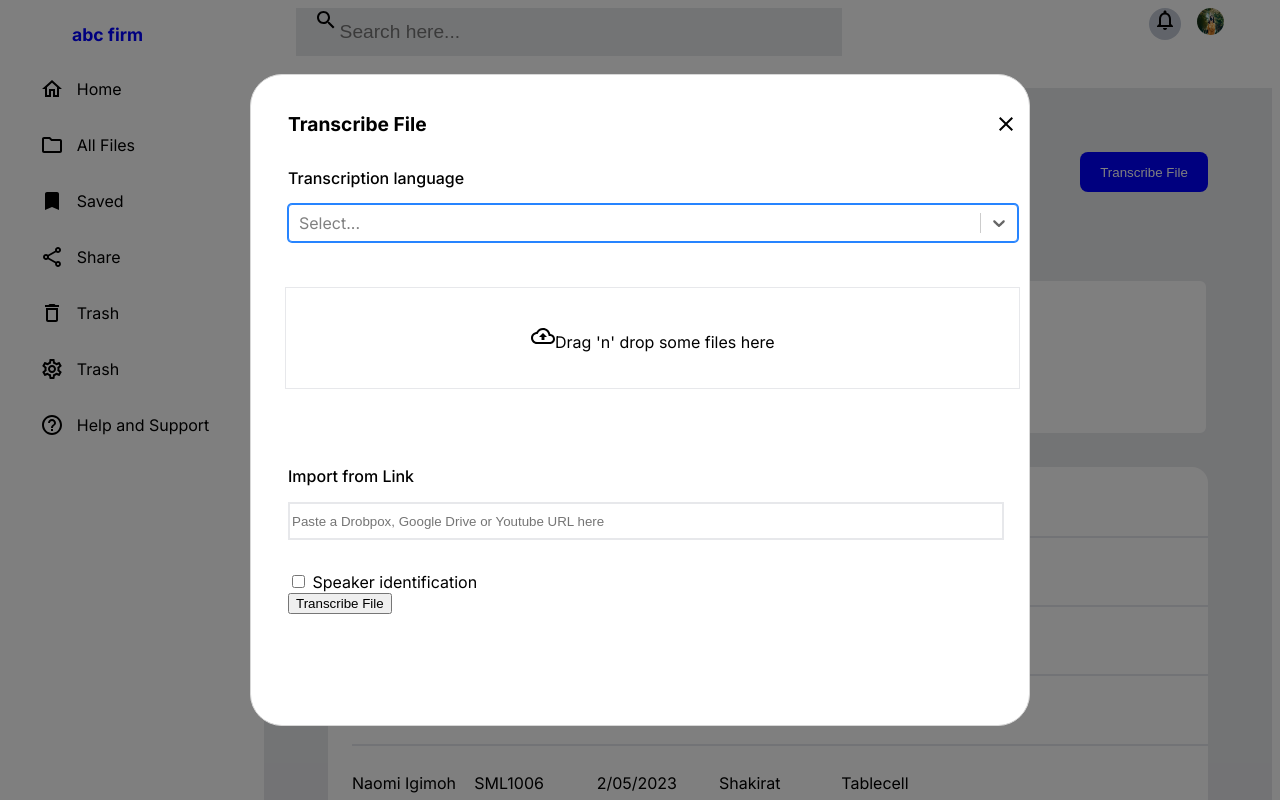
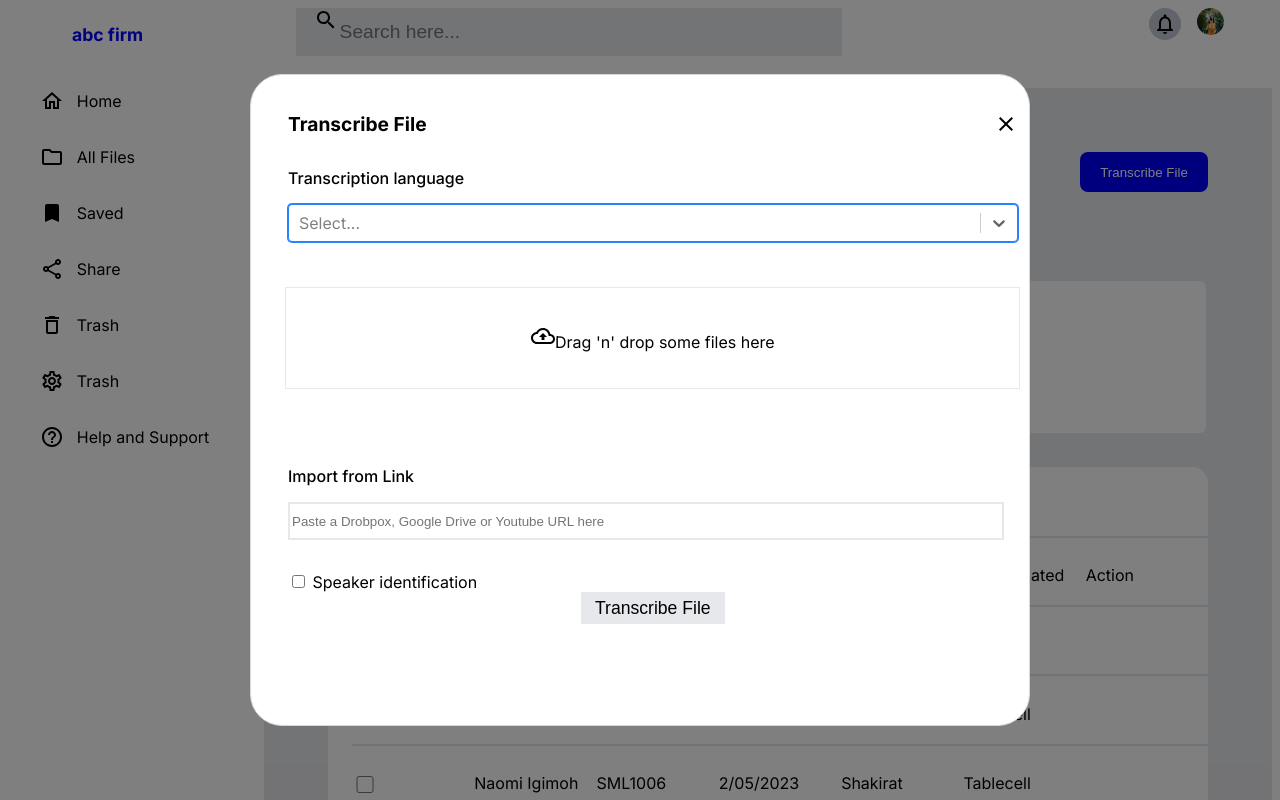
Before and after one commit to I-shika/AssigmnetSayData, a Next.js app: page / in a window 1280 px wide. Both pictures are taken after a click on the button "Transcribe File". Shown: the top 800 px of the page. Built offline with nearby package versions, Linux system fonts and the light colour scheme.

Commit message:
some changes done

```diff
--- a/components/dashboard.js
+++ b/components/dashboard.js
@@ -18,11 +18,12 @@ import Popup from 'reactjs-popup';
 import 'reactjs-popup/dist/index.css';
 import { useDropzone } from "react-dropzone";
 import CloudUploadOutlinedIcon from '@mui/icons-material/CloudUploadOutlined';
-import Dropzone from "./dropzone";
+// import Dropzone from "./dropzone";
 import axios from "axios";
-import Forms from "./form";
-import { Upload } from "@mui/icons-material";
+// import Forms from "./form";
+// import { Upload } from "@mui/icons-material";
 const apiKey = process.env.OPEN_API_URL_KEY;
+const dropboxkey = process.env.DROPBOX_ACCESS_TOKEN
 
 const assembly = axios.create({
   baseURL: "https://api.assemblyai.com/v2",
@@ -41,6 +42,10 @@ const PopupExample = () => (
   </Popup>
 );
 export default function Dashboard() {
+  const [status, setStatus] = useState('');
+  const [fileLink, setFileLink] = useState('');
+  const [assemblyAiApiKey, setAssemblyAiApiKey] = useState(apiKey);
+
   const [searchInput, setSearchInput] = useState("");
   const [language, setLanguage] = useState('');
   const [transcription, setTranscription] = useState(null);
@@ -52,7 +57,48 @@ export default function Dashboard() {
   const closeModal = () => setOpen(false);
   const myDropzone = useDropzone();
 
+  const handleFileChange = (e) => {
+    const file = e.target.files[0];
+    if (file) {
+      uploadFileToDropbox(file);
+    }
+  };
+  const uploadFileToDropbox = (file) => {
+    const dbx = new dropbox.Dropbox({ accessToken: dropboxkey });
 
+    dbx.filesUpload({
+      path: '/' + file.name,
+      contents: file,
+    })
+    .then((response) => {
+      setFileLink(response.result.path_display);
+      setStatus('File uploaded to Dropbox. Ready to transcribe.');
+    })
+    .catch((error) => {
+      console.error('Error uploading file to Dropbox', error);
+      setStatus('Error uploading file to Dropbox. Please try again.');
+    });
+};
+const transcribeFile = async () => {
+  try {
+    const response = await axios.post(
+      'https://api.assemblyai.com/v2/transcript',
+      { audio_url: `https://www.dropbox.com${fileLink}?raw=1` },
+      {
+        headers: {
+          Authorization: assemblyAiApiKey,
+          'Content-Type': 'application/json',
+        },
+      }
+    );
+
+    const transcriptId = response.data.id;
+    setStatus(`Transcription initiated successfully. Transcript ID: ${transcriptId}`);
+  } catch (error) {
+    console.error('Error initiating transcription', error);
+    setStatus('Error initiating transcription. Please try again.');
+  }
+};
   // const [audioFile, setAudioFile] = useState(null);
   // const handleFileChange = (e) => {
   //   const file = e.target.files[0];
@@ -191,14 +237,15 @@ export default function Dashboard() {
             <div>
               <button className="transcribeButton" onClick={() => setOpen(o => !o)} >Transcribe File</button>
               <Popup
-                contentStyle={{ width: '60%', height: '80%', borderRadius: '2rem' }} open={open} closeOnDocumentClick onClose={closeModal} className="popup">
+                contentStyle={{ width: '60%', height: '80%', borderRadius: '2rem' }}
+                open={open} closeOnDocumentClick onClose={closeModal} className="popup">
                 <div className="formWrapper">
                   <div className="formFirstBox">
                     <div className="formHdng">
                       Transcribe File
                     </div>
-                    <div className="formClose">
-                      <ClearOutlinedIcon />
+                    <div className="formClose"  onClick={closeModal} >
+                      <ClearOutlinedIcon  />
                     </div>
                   </div>
                   <div className="forminputs">
@@ -214,7 +261,7 @@ export default function Dashboard() {
                     <div className="FilesWrapper">
                     <div className="container">
         <div {...getRootProps({ className: "dropzone" })}>
-          <input {...getInputProps()}  />
+          <input {...getInputProps()} onChange={handleFileChange} />
           <p><CloudUploadOutlinedIcon/>
             Drag 'n' drop some files here<br></br></p>
           {/* <button type="button" onClick={open} className="btn" >
@@ -242,7 +289,7 @@ Click to select files
                     </div>
                   </div>
                   <div className="submitButton">
-                    <button className="submitForm" onClick={showdata} > Transcribe File </button>
+                    <button className="submitForm" onClick={transcribeFile} > Transcribe File </button>
                   </div>
 
 
@@ -294,6 +341,9 @@ Click to select files
             </div>
             <hr size='1px' color="#E4E7EC" />
             <div className="tableHdngRow">
+            <div className="tableHdng">
+              <input type="checkbox" className="checkBox"></input>
+              </div>
               <div className="tableHdng">
                 Name
               </div>
@@ -317,6 +367,9 @@ Click to select files
             {dashboardData.map(item => (<>
               <hr size='1px' color="#E4E7EC" />
               <div className="tableHdngRow">
+                <div className="tabledata">
+              <input type="checkbox" className="checkBox"></input>
+              </div>
                 <div className="tabledata">
                   {item.Name}
                 </div>
--- a/styles/dashboard.scss
+++ b/styles/dashboard.scss
@@ -40,6 +40,9 @@
 .reminders{
     width: 2rem;
     height: 2rem;
+    display: flex;
+    align-items: center;
+    justify-content: center;
     background-color: #c2c9d5;
     border-radius: 1rem;
     text-align: center;
@@ -54,6 +57,7 @@
     justify-content: space-between;
     padding-right: 3rem;
 }
+
 .landngPageSecondBox{
     background-color: #e7e8eb;
     padding-right: 4rem;
@@ -110,7 +114,9 @@
 .uploadedFileIcon,.transcribedFileIcon, .savedFileIcon{
     width: 2rem;
     height: 2rem;
-
+    display: flex;
+    align-items: center;
+    justify-content: center;
     border-style: solid;
     border-color: #e7e8eb;
     border-width: 2px;
@@ -191,3 +197,29 @@
     align-items: center;
     align-self: center;
 }
+input.checkBox{
+    width : 1.1rem;
+    height : 1.1rem;
+}
+.submitForm{
+    width: 9rem;
+    height: 2rem;
+    display: flex;
+    align-items: center;
+    justify-content: center;
+    background-color: #e7e8eb;
+    border: none;
+    margin: auto;
+    font: Inter;
+    font-weight: 500;
+    font-size: 1.1rem;
+}
+.formClose:hover{
+    cursor: pointer;
+}
+.submitForm:hover{
+    cursor: pointer;
+   background-color: blue;
+   border: none;
+
+}
--- a/styles/sidebar.scss
+++ b/styles/sidebar.scss
@@ -21,8 +21,15 @@
 .sidebarRow{
     height: 2rem;
     padding-left: 2rem;
-    padding-bottom: 1.5rem;
+    padding-top: 0.75rem;
+    padding-bottom: 0.75rem;
+    text-align: center;
 
+
+}
+.sidebarWrapper> div:hover{
+    background-color: blue;
+    border-radius: 1rem;
 }
 .sidebarOptions{
 text-align: center;
```
Also changed, not shown: 1 other file (tests, documents, lock files or other folders).
